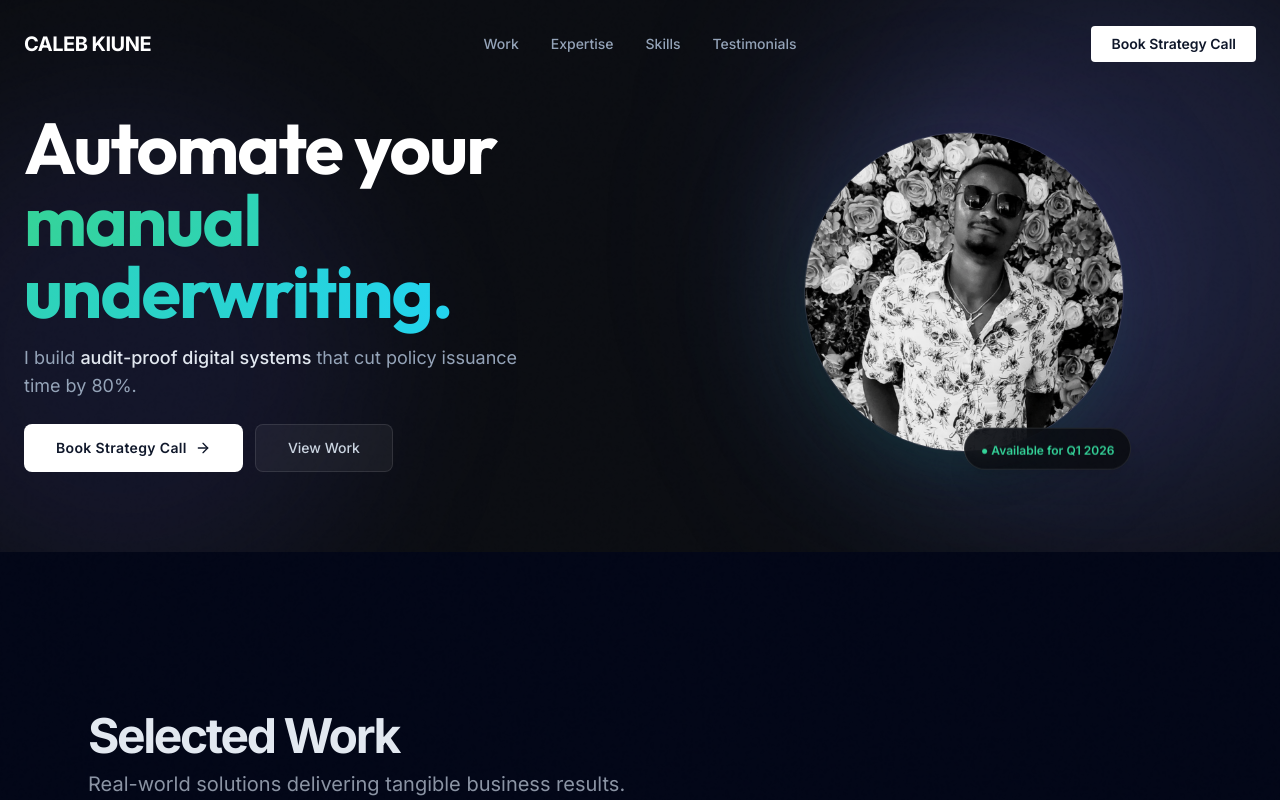
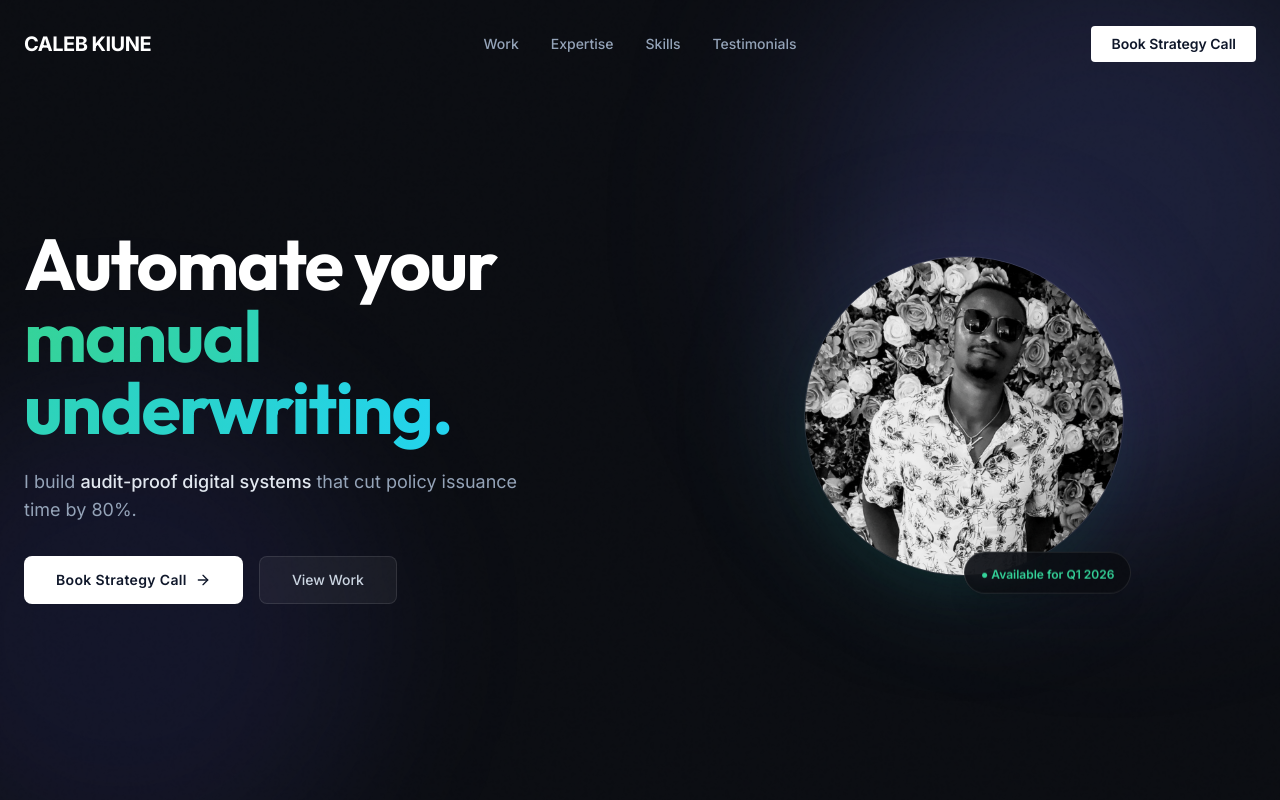
Before and after one commit to Caleb-Kiune/calebkiune, a Next.js app: page / in a window 1280 px wide. Shown: the top 800 px of the page. Built offline with nearby package versions, Linux system fonts and the light colour scheme.

Commit message:
refactor: streamline Hero section styling by simplifying layout classes and adjusting content spacing.

```diff
--- a/src/components/sections/hero.tsx
+++ b/src/components/sections/hero.tsx
@@ -14,11 +14,9 @@ export function Hero() {
         offset: ["start start", "end start"],
     });
 
-    // Parallax: Moderate movement to avoid overlap issues
     const yParallax = useTransform(scrollYProgress, [0, 1], [0, 50]);
     const opacityFade = useTransform(scrollYProgress, [0, 0.5], [1, 0]);
 
-    // Cursor tracking logic
     useEffect(() => {
         const handleMouseMove = (e: MouseEvent) => {
             if (!sectionRef.current) return;
@@ -36,11 +34,7 @@ export function Hero() {
     return (
         <section
             ref={sectionRef}
-            // STRATEGY IMPLEMENTATION:
-            // 1. Mobile (Default): 'h-auto', 'pt-28' (112px to clear header), 'pb-16'. Linear flow.
-            // 2. Desktop (md): 'min-h-[svh]' (Full Screen), 'pt-28' (Reduced Safety Ceiling), 'justify-center' (Center Stage).
-            // Reduced desktop padding from pt-32 to pt-28 to save vertical space.
-            className="spotlight relative w-full overflow-hidden bg-[#0B0D12] pt-28 pb-16 h-auto md:min-h-[svh] md:pt-28 md:pb-20 md:flex md:flex-col md:justify-center"
+            className="spotlight relative w-full overflow-hidden bg-[#0B0D12] pt-28 pb-16 min-h-screen flex flex-col justify-center md:pt-28 md:pb-20"
             style={
                 {
                     "--spotlight-x": mousePos.x,
@@ -48,7 +42,6 @@ export function Hero() {
                 } as React.CSSProperties
             }
         >
-            {/* Background Orbs */}
             <motion.div
                 style={{ y: yParallax }}
                 className="absolute top-[-10%] right-[-10%] w-[300px] h-[300px] md:w-[600px] md:h-[600px] rounded-full bg-primary/20 blur-[100px] pointer-events-none"
@@ -62,19 +55,18 @@ export function Hero() {
                 style={{ opacity: opacityFade }}
                 className="container mx-auto px-6 max-w-7xl relative z-10"
             >
-                {/* Content Grid */}
                 <div className="grid grid-cols-1 md:grid-cols-2 gap-8 lg:gap-16 items-center">
 
                     {/* LEFT COLUMN: The Pitch */}
-                    {/* Tightened space-y from 6 to 4 */}
-                    <div className="flex flex-col items-center md:items-start text-center md:text-left space-y-4">
+                    {/* KEY FIX: Changed 'space-y-4' to 'space-y-8 md:space-y-6' */}
+                    {/* This adds 32px of breathing room between elements on mobile, spreading them out */}
+                    <div className="flex flex-col items-center md:items-start text-center md:text-left space-y-8 md:space-y-6">
 
                         {/* Headline */}
                         <motion.h1
                             initial={{ opacity: 0, y: 10 }}
                             animate={{ opacity: 1, y: 0 }}
                             transition={{ duration: 0.5, delay: 0.1 }}
-                            // Added leading-[1.1] or leading-tight to reduce spread
                             className="font-display text-4xl sm:text-5xl md:text-6xl lg:text-7xl font-bold text-white leading-[1.1] tracking-tight"
                         >
                             Automate your{" "}
@@ -98,7 +90,7 @@ export function Hero() {
                             initial={{ opacity: 0, y: 10 }}
                             animate={{ opacity: 1, y: 0 }}
                             transition={{ duration: 0.5, delay: 0.3 }}
-                            className="flex flex-col sm:flex-row gap-3 w-full sm:w-auto pt-2"
+                            className="flex flex-col sm:flex-row gap-4 w-full sm:w-auto pt-2"
                         >
                             <a
                                 href="https://cal.com/caleb-kiune-7dcvda/technical-strategy-call"
@@ -123,7 +115,6 @@ export function Hero() {
                     </div>
 
                     {/* RIGHT COLUMN: Profile Photo */}
-                    {/* Ensure centered alignment with items-center */}
                     <motion.div
                         initial={{ opacity: 0, scale: 0.95 }}
                         animate={{ opacity: 1, scale: 1 }}
@@ -131,10 +122,7 @@ export function Hero() {
                         className="relative hidden md:flex flex-col items-center justify-center max-h-[400px]"
                     >
                         <div className="relative w-[280px] h-[280px] lg:w-[320px] lg:h-[320px]">
-                            {/* Glow Background */}
                             <div className="absolute inset-0 bg-gradient-to-tr from-emerald-500/20 to-purple-500/20 rounded-full blur-3xl animate-pulse" />
-
-                            {/* Image Container */}
                             <div className="relative w-full h-full rounded-full border border-white/10 overflow-hidden shadow-2xl shadow-emerald-900/20">
                                 <Image
                                     src="/caleb-kiune.jpg"
@@ -145,8 +133,6 @@ export function Hero() {
                                     sizes="(max-width: 1024px) 280px, 320px"
                                 />
                             </div>
-
-                            {/* Floating Badge */}
                             <motion.div
                                 animate={{ y: [-5, 5, -5] }}
                                 transition={{ duration: 4, repeat: Infinity, ease: "easeInOut" }}
```
